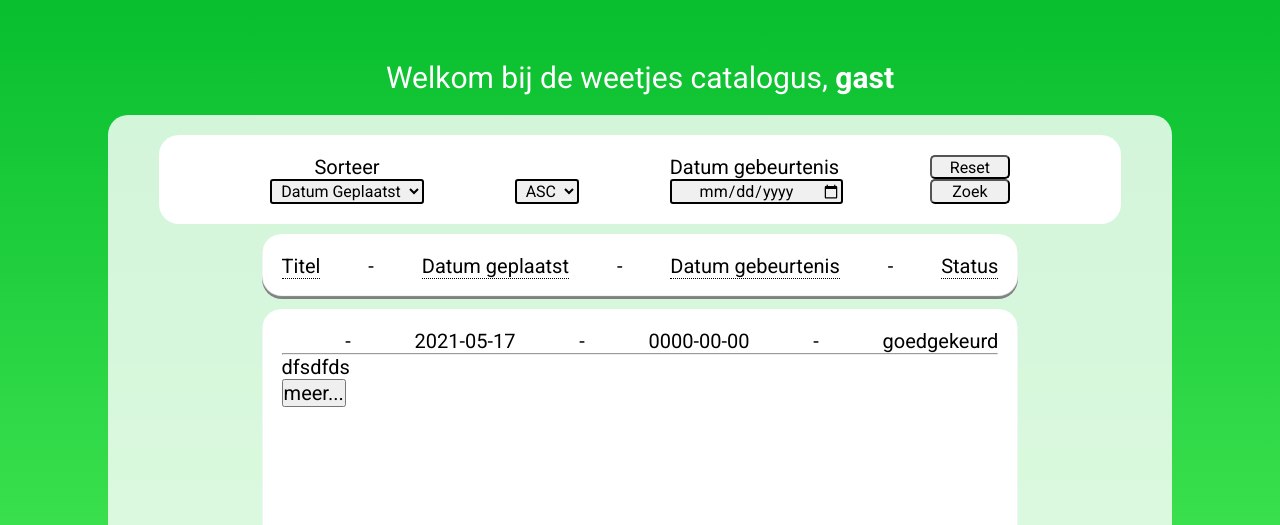
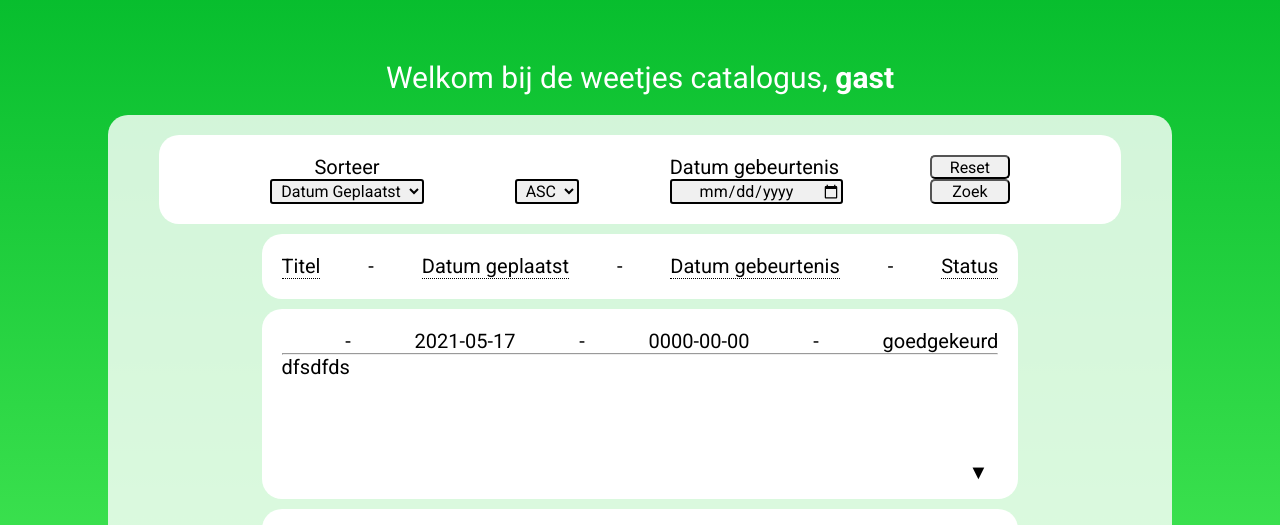
Before and after one commit to SebastianHK/KnowItAll-Telstars, a PHP site: page /content/weetjesCat.php in a window 1280 px wide. Shown: the part 80-605 px from the top of the page. Run offline with PHP 8.4, Linux system fonts and the light colour scheme; data comes from the database, SQL or seed files in the repository.

Commit message:
Heel veel updated

```diff
--- a/knowitallWebsite/content/mainScript.js
+++ b/knowitallWebsite/content/mainScript.js
@@ -77,10 +77,7 @@
         }
         // ^^^^^ Cookie functies om cookies te maken ^^^^^
 
-
-
-
-
+// Checkt voor overflow
 function checkOverflow(el)
 {
     var curOverflow = el.style.overflow;
@@ -96,6 +93,7 @@ function checkOverflow(el)
     return isOverflowing;
 }
 
+// Checkt voor errors en voegt juiste classes toe
 function errorr(error, text) {
     console.log(text)
     console.log(error)
@@ -107,6 +105,7 @@ function errorr(error, text) {
     }
 }
 
+// Een feitje verwijderen
 function kill() {
 
     let verwijder=confirm("weet je zeker dat je dit weetje wilt verwijderen?");
@@ -118,14 +117,17 @@ function kill() {
     }
 }
 
-function plaatje_weetje(extent){
+// Openklappen feitje bij overflow
+function openWeetje(extent,btnid){
     console.log(extent);
     let ding = document.getElementById(extent);
+    let dingdong = document.getElementById(btnid);
     if(ding.style.height=='100%'){
         ding.style.height="200px";
+        dingdong.innerHTML="▼";
     }else{
         ding.style.height="100%";
-
+        dingdong.innerHTML="▲";
     }
 
 }
--- a/knowitallWebsite/content/mainStyles.css
+++ b/knowitallWebsite/content/mainStyles.css
@@ -418,7 +418,6 @@ main {
 }
 
 .weetjeDiv {
-    box-shadow: inset 0 -3px 1px gray;
     position: relative;
     overflow: hidden;
     background-color: white;
@@ -426,7 +425,7 @@ main {
     padding: 20px;
     border-radius: 20px;
     margin-top: 10px;
-    height: 200px;
+    min-height: 150px;
 }
 .weetjeDiv img {
     height: auto;
@@ -434,7 +433,7 @@ main {
 }
 .weetjeInfo {
     display: flex;
-
+    min-height: 0;
     justify-content: space-between;
 }
 /* .weetje {
@@ -538,9 +537,10 @@ pre:before {
 /* limitBar styles */
 
 .limitBar {
-    gap: 3px;
+    gap: 5px;
     display: flex;
     flex-direction: row;
+    margin-top: 10px;
 }
 
 .limitKnop {
@@ -688,9 +688,13 @@ pre:before {
 }
 
 .op-btn{
-    position:relative;
-    height: auto;
-    margin-bottom: 130px;
+    position: absolute;
+    right: 30px;
+    bottom: 15px;
+    background: none;
+    box-shadow: none;
+    border: none;
+    cursor: pointer;
 
 }
 
--- a/knowitallWebsite/content/weetjesCat.php
+++ b/knowitallWebsite/content/weetjesCat.php
@@ -205,9 +205,8 @@ if ($conn -> connect_errno) {
                         </div>
                         <hr>
                         <p class='weetje'>". $row['weetjes']."</p>
-                        <button onclick='plaatje_weetje(this.parentElement.id)' class='op-btn'>meer...</button>
-                       <div class='extent'>
-                       <img src='images/images_user/".$row['plaatje']."'>
+                        <button id='op-btn-$i' class='op-btn' onclick='openWeetje(this.parentElement.id,this.id)'>▼</button>
+                       <div class ='extent'>".( $row['plaatje'] != null ? "<img src='images/images_user/".$row['plaatje']."'>" : "")."
                         </div>
                  </div>";
              $i++;
```
Also changed, not shown: knowitallWebsite/content/admin_control_panel.php (+3 -4 lines), knowitallWebsite/content/index.php (+4 -25 lines).
